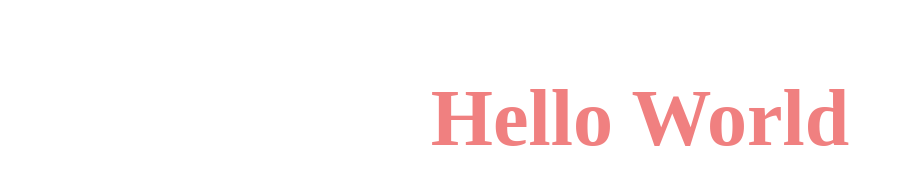
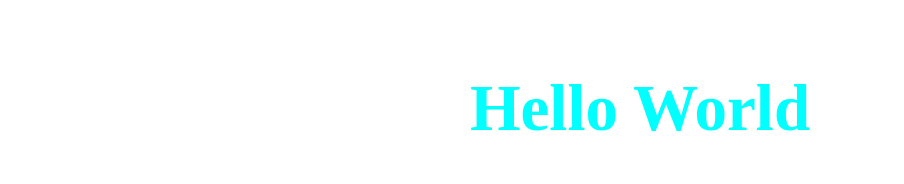
Before and after one commit to Skliznyak/JSfront-end, a website: page index.html in a window 1280 px wide. Shown: the part 336-520 px from the top of the page, without its empty margins (0-904 px from the left). Drawn offline with Linux system fonts and the light colour scheme.

Commit message:
Update style.css

```diff
--- a/style.css
+++ b/style.css
@@ -4,6 +4,11 @@ h1 {
     left: 50%;
     align-content: center;
     transform: translate(-50%, -50%);
-    font-size: 80px;
-    color: lightcoral;
+    font-size: 65px;
+    color: cyan;
+    white-space: nowrap;
 }
+
+body {
+    background-size: 100%;
+}
```
